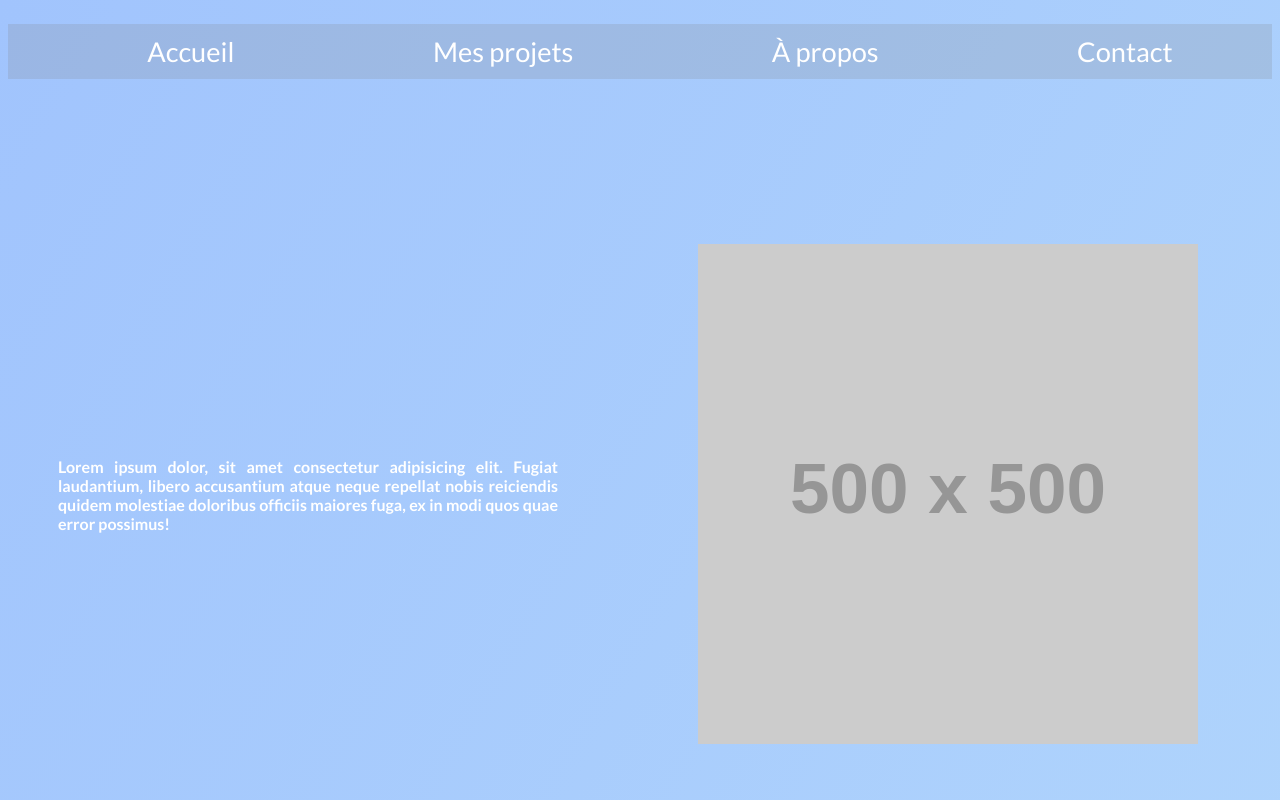
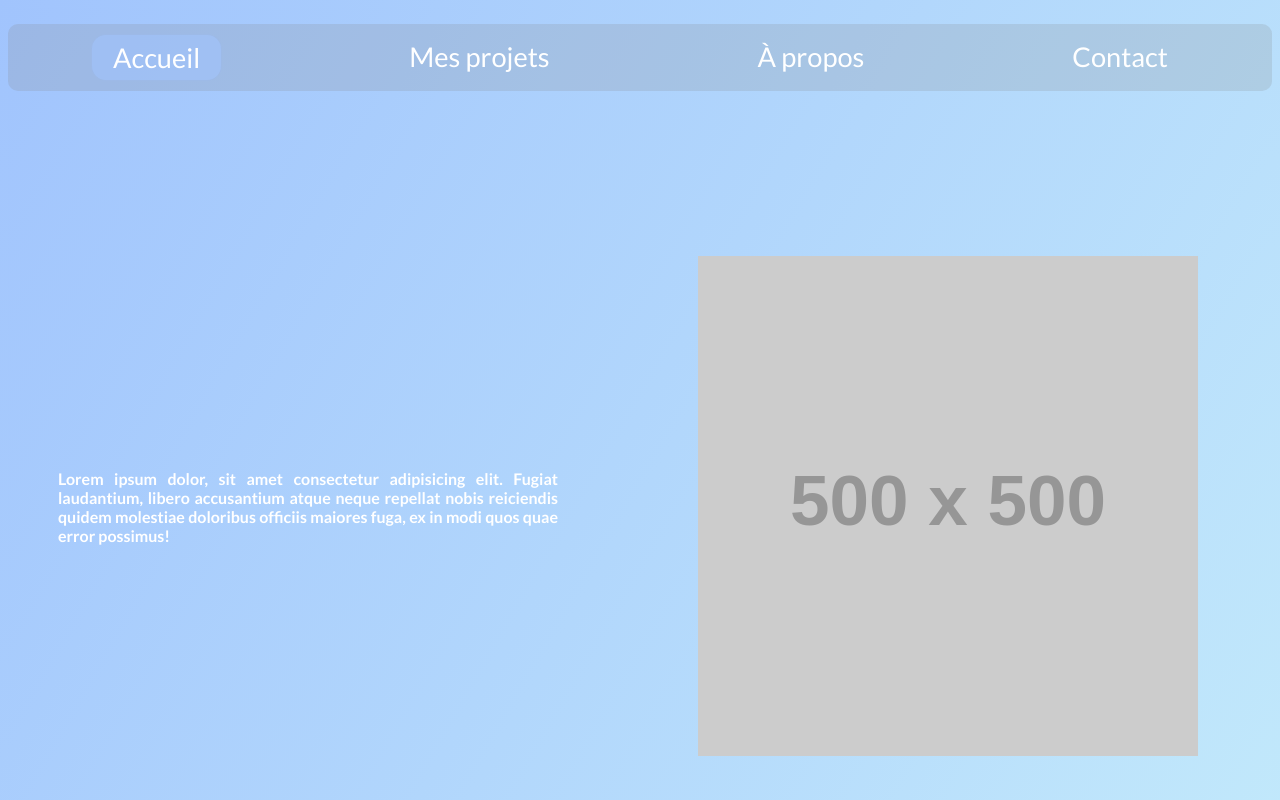
Before and after one commit to Anthonoir576/Projet-02_Grafikart-javaScript, a website: page index.html in a window 1280 px wide. Shown: the top 800 px of the page. Drawn offline with Linux system fonts and the light colour scheme; placeholder pictures from the web are drawn by us.

Commit message:
version 0.2 - structure js - en cours

```diff
--- a/index.html
+++ b/index.html
@@ -18,26 +18,32 @@
     <body>
         <header>
 
-            <div class="container">
+            <nav>
+                <ul class="tabs--nav">
 
-                <nav>
-                    <ul>
+                    <li class="tab li--content active"><a href="#home">Accueil</a></li>
+                    <li class="tab li--content"><a href="#project">Mes projets</a></li>
+                    <li class="tab li--content"><a href="#about">À propos</a></li>
+                    <li class="tab li--content"><a href="#contact">Contact</a></li>
 
-                        <li class="li--content active"><a href="#home">Accueil</a></li>
-                        <li class="li--content"><a href="#project">Mes projets</a></li>
-                        <li class="li--content"><a href="#about">À propos</a></li>
-                        <li class="li--content"><a href="#contact">Contact</a></li>
+                </ul>
+            </nav>
 
-                    </ul>
-                </nav>
+        </header>
+
+        <main>
+
+            <div class="tabs--content">
 
                 <div class="div--content active" id="home">
                     <div>
-                        <h1>Lorem ipsum dolor, sit amet consectetur adipisicing elit. Fugiat laudantium, libero accusantium atque neque repellat nobis reiciendis quidem molestiae doloribus officiis maiores fuga, ex in modi quos quae error possimus!</h1>
+                        <div>
+                            <h1>Lorem ipsum dolor, sit amet consectetur adipisicing elit. Fugiat laudantium, libero accusantium atque neque repellat nobis reiciendis quidem molestiae doloribus officiis maiores fuga, ex in modi quos quae error possimus!</h1>
+                        </div>
+                        <figure>
+                            <img src="https://via.placeholder.com/500x500" alt="fake image profil"/>
+                        </figure>
                     </div>
-                    <figure>
-                        <img src="https://via.placeholder.com/500x500" alt="fake image profil"/>
-                    </figure>
                 </div>
 
                 <div class="div--content" id="project">
@@ -137,7 +143,8 @@
 
             </div>
 
-        </header>
+        </main>
+
 
         <script src="source/js/index.js"></script>
     </body>
--- a/source/js/index.js
+++ b/source/js/index.js
@@ -1,6 +1,30 @@
 (function() {
 
+    let listes = document.querySelectorAll('.tabs--nav a');
 
+    for (let i = 0; i < listes.length; i++) {
+
+        listes[i].addEventListener('click', function(e) {
+
+            // verifie si le liens et deja active
+            if (this.parentNode.classList.contains('active')) {
+
+                return false
+
+            }
+
+            // Supprimer la class active
+            let navigation = this.parentNode.parentNode.parentNode
+            navigation.querySelector('.tabs--nav .active').classList.remove('active');
+
+            // créer la nouvelle class active
+            this.parentNode.classList.add('active');
+
+        });
+
+    };
+
+    let contents = document.querySelectorAll('.tabs--content div');
 
 
 
--- a/source/sass/main.scss
+++ b/source/sass/main.scss
@@ -26,11 +26,14 @@ h2 {
 nav {
 
     background-color: rgba(128, 128, 128, 0.2);
+    border-radius: 10px;
 
     ul {
 
         display: flex;
         justify-content: space-around;
+
+        padding: 10px 0;
 
         & li {
 
@@ -40,22 +43,13 @@ nav {
 
                 display: block;
                 font-size: 1.7rem;
+                padding: 5px 20px;
 
                 // reset
                 color: inherit;
                 text-decoration: inherit;
 
                 border: 1px solid transparent;
-
-                padding: 10px 20px;
-
-                &:hover {
-
-                    background-color: #a1c4fd93;
-                    border: 1px solid rgba(128, 128, 128, 0.2);
-                    border-radius: 15px;
-
-                }
 
             }
 
@@ -65,7 +59,12 @@ nav {
 
 }
 
+
+// LES 4 SECTIONS
 #home {
+
+    & div {
+
 
     display: flex;
     justify-content: space-around;
@@ -84,6 +83,8 @@ nav {
             text-align: justify;
 
         }
+
+    }
 
     }
 
@@ -185,3 +186,25 @@ nav {
     }
 
 }
+
+// ############# -  CLASS JS  - ###############
+
+.div--content {
+
+    display: none;
+
+}
+
+.div--content.active {
+
+    display: block;
+
+}
+
+.li--content.active {
+
+    background-color: #a1c4fd93;
+    border: 1px solid rgba(128, 128, 128, 0.1);
+    border-radius: 15px;
+
+}
```
Also changed, not shown: source/css/style.css, 1 other file.
